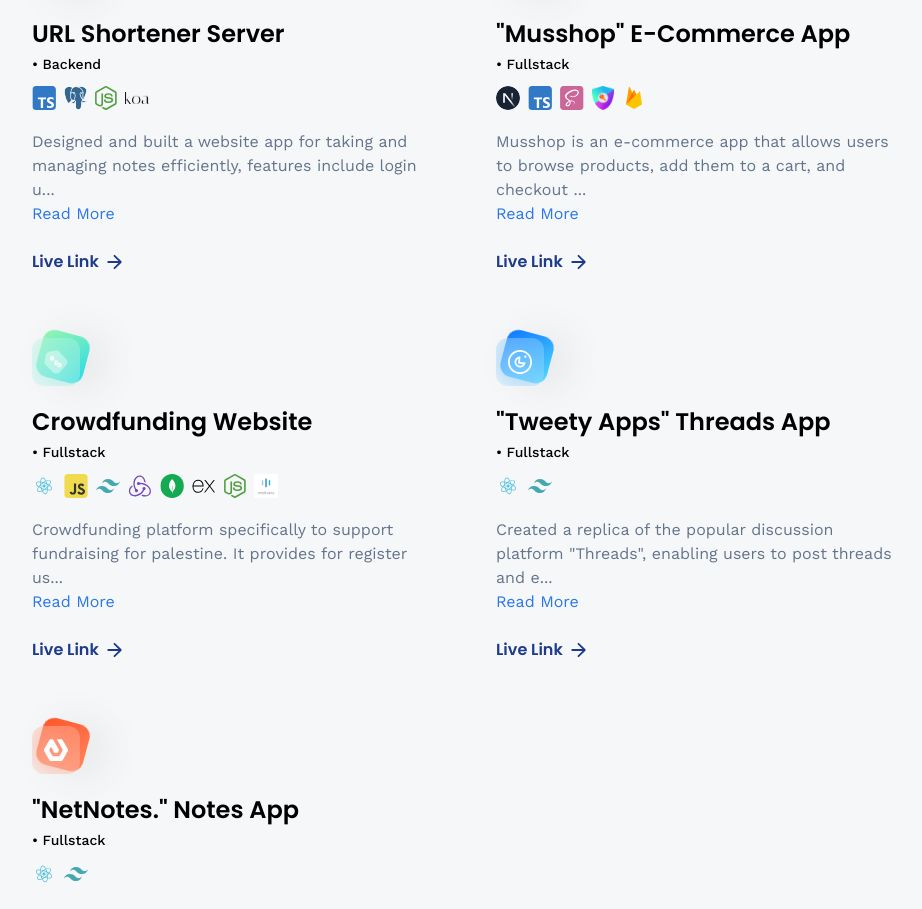
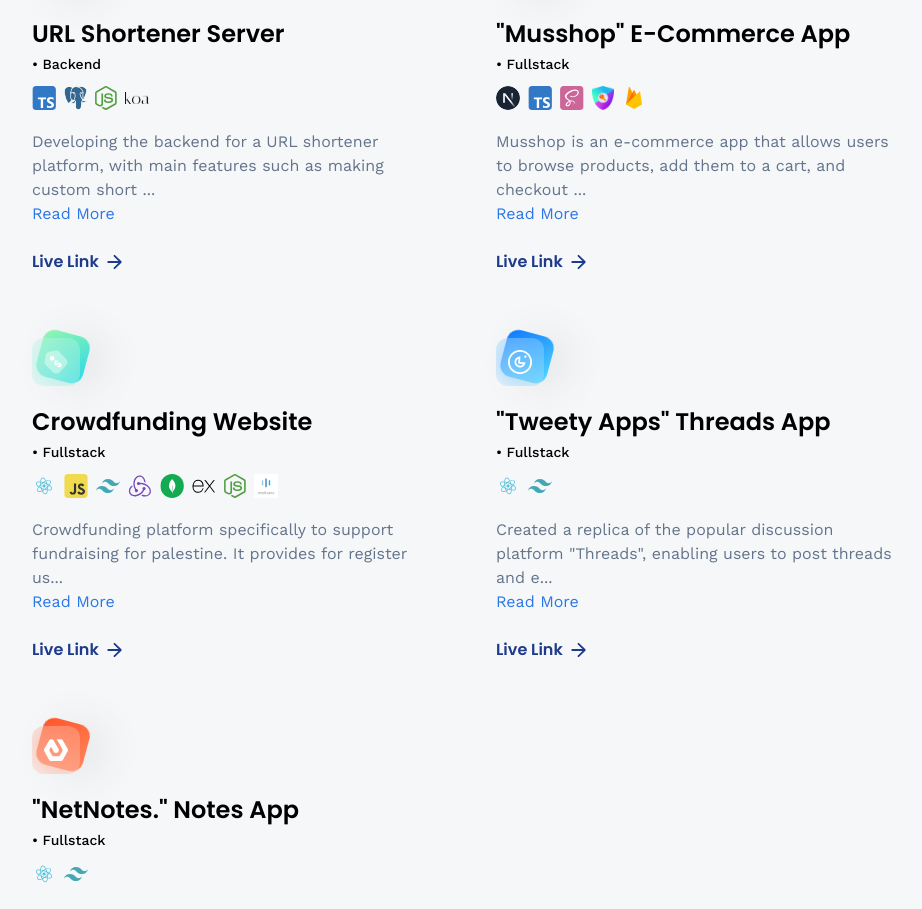
Before and after one commit to Mustofaadni04040/my-portfolio, a React (Vite) app: page /projects in a window 1280 px wide. Shown: the part 1126-2035 px from the top of the page, without its empty margins (160-1082 px from the left). Built offline with nearby package versions, Linux system fonts and the light colour scheme.

Commit message:
update: url shortener description project

```diff
--- a/src/constants/index.js
+++ b/src/constants/index.js
@@ -308,7 +308,7 @@ export const projects = [
     theme: 'btn-back-orange',
     name: 'URL Shortener Server',
     description:
-      'Designed and built a website app for taking and managing notes efficiently, features include login user, register, add note, delete note, archived note, search note functionality and support 2 languege (Bahasa Indonesia and English).',
+      'Developing the backend for a URL shortener platform, with main features such as making custom short URLs, redirecting to long URLs, tracking clicks and user authentication.',
     link: 'https://github.com/Mustofaadni04040/url_shortener',
     type: 'Backend',
     stack: [
```
